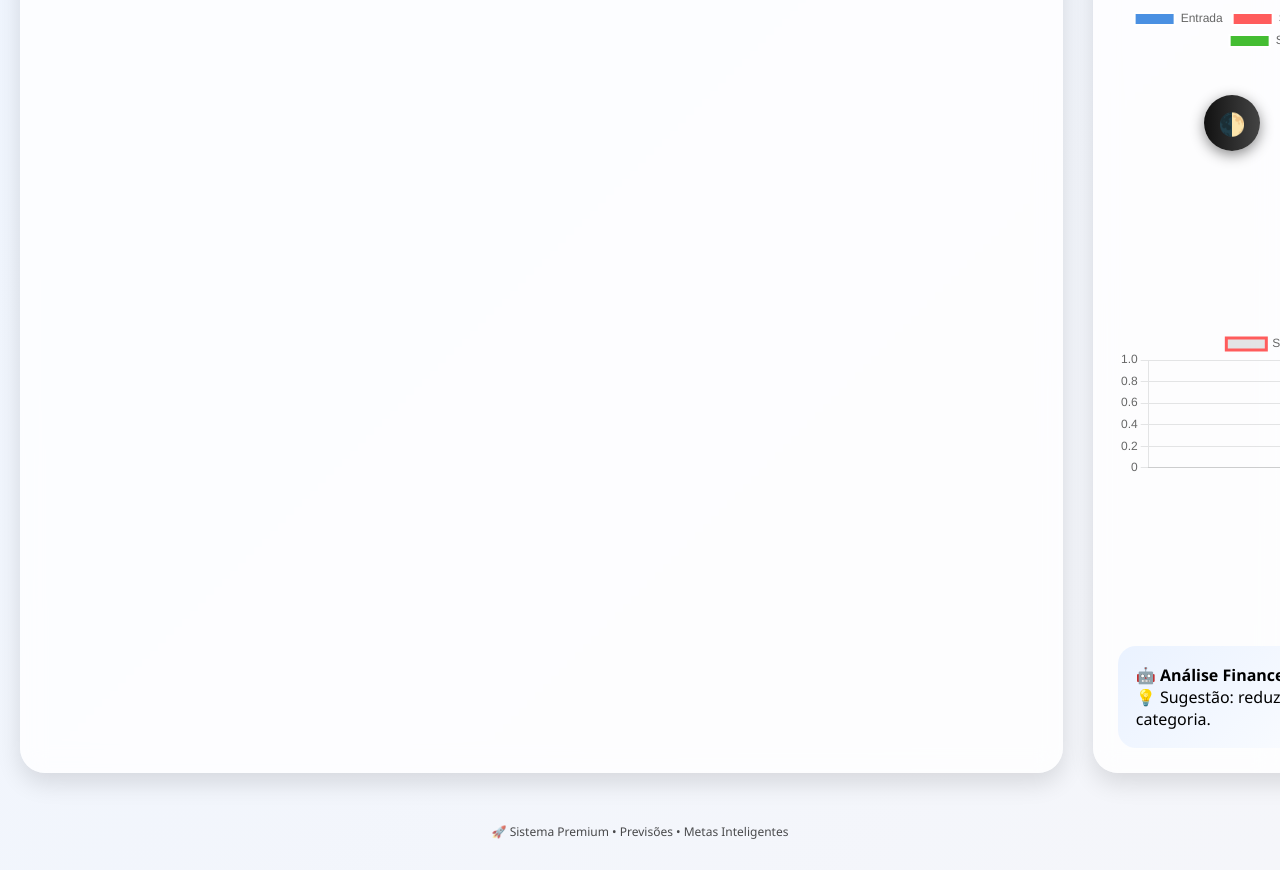
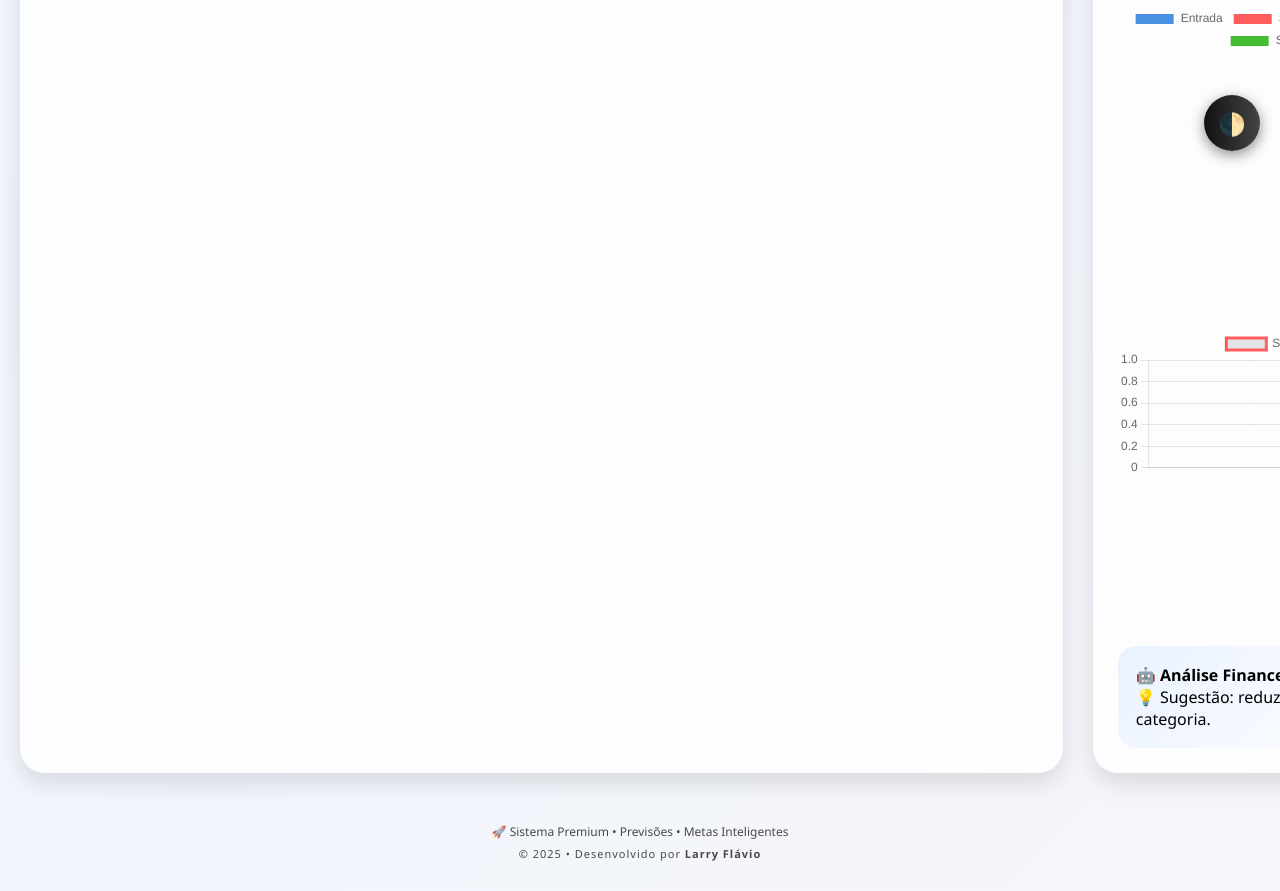
Before and after one commit to mudanca2025devida-lang/life-finance-app, a plain HTML site: page index.html in a window 1280 px wide. Shown: the part 629-1520 px from the top of the page. Before the commit the page ends 1499 px from the top, so only its background shows below. Drawn offline with nearby package versions, Linux system fonts and the light colour scheme.

Commit message:
Update index.html

```diff
--- a/index.html
+++ b/index.html
@@ -83,7 +83,12 @@ footer{text-align:center;font-size:12px;opacity:.7;margin:30px}
 </div>
 </div>
 </main>
-<footer>🚀 Sistema Premium • Previsões • Metas Inteligentes</footer>
+<footer>
+🚀 Sistema Premium • Previsões • Metas Inteligentes
+<div style="margin-top:6px;font-size:11px;letter-spacing:1px;">
+© 2025 • Desenvolvido por <strong>Larry Flávio</strong>
+</div>
+</footer>
 <div class="toggle" onclick="toggleTema()">🌓</div>
 <script>
 let dados=JSON.parse(localStorage.getItem('lifeppp_dados'))||[];
```
